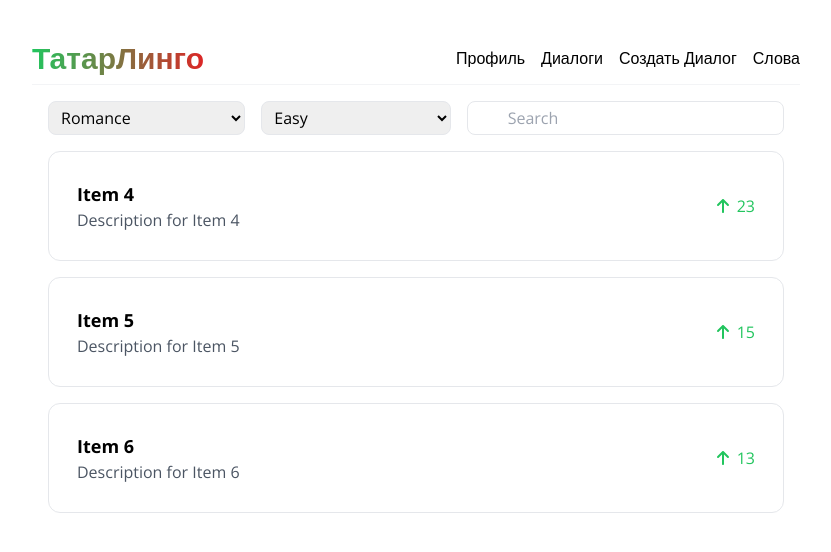
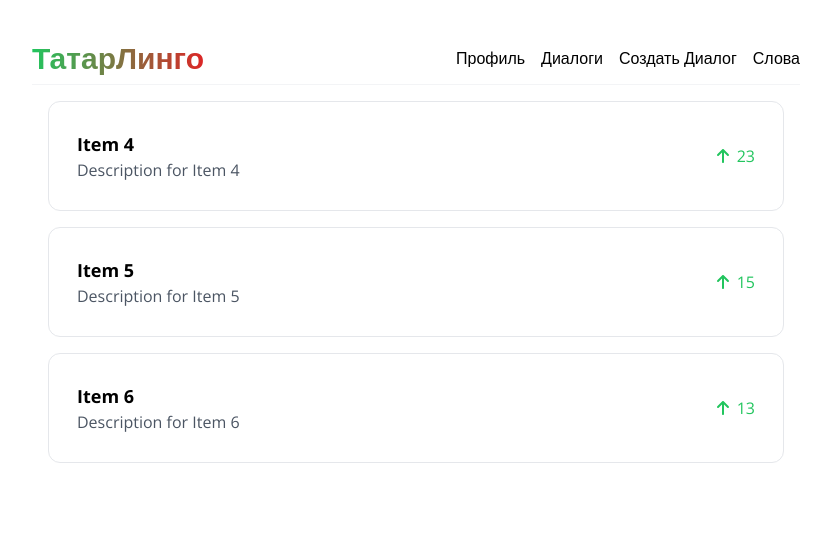
Before and after one commit to nikolina2k/language-app-front, a React (Vite) app: page /dialogs-end in a window 1280 px wide. Shown: the top 552 px of the page, without its empty margins (224-1055 px from the left). Built offline with nearby package versions, Linux system fonts and the light colour scheme.

Commit message:
Fix finished dialogs

```diff
--- a/src/components/Dialogs/DialogsListFinished.jsx
+++ b/src/components/Dialogs/DialogsListFinished.jsx
@@ -6,47 +6,6 @@ const DialogsListFinished = () => {
 
   return (
     <div className="p-4">
-      <div className="pb-4 flex space-x-4">
-        <div className="flex-grow">
-          <select
-            data-te-select-init
-            className="border rounded-lg pl-2 pr-8 py-1 w-full relative"
-          >
-            <option value="1">Romance</option>
-            <option value="2">Horror</option>
-            <option value="3">Drama</option>
-            <option value="4">Action</option>
-            <option value="5">Sci-Fi</option>
-          </select>
-        </div>
-
-        <div className="flex-grow">
-          <select
-            data-te-select-init
-            className="border rounded-lg pl-2 pr-8 py-1 w-full relative"
-          >
-            <option value="1">Easy</option>
-            <option value="2">Medium</option>
-            <option value="3">Hard</option>
-          </select>
-        </div>
-
-        <div className="flex-grow">
-          <form>
-            <div className="relative">
-              <label className="mb-2 text-sm font-medium text-gray-900 sr-only dark:text-white">
-                Search
-              </label>
-              <input
-                type="text"
-                placeholder="Search"
-                className="border rounded-lg pl-10 pr-2 py-1 w-full relative focus:outline-none focus:border-green-500 focus:ring focus:ring-green-200"
-              />
-            </div>
-          </form>
-        </div>
-      </div>
-
       <ul>
         {sortedItems &&
           sortedItems.map((item) => (
```
